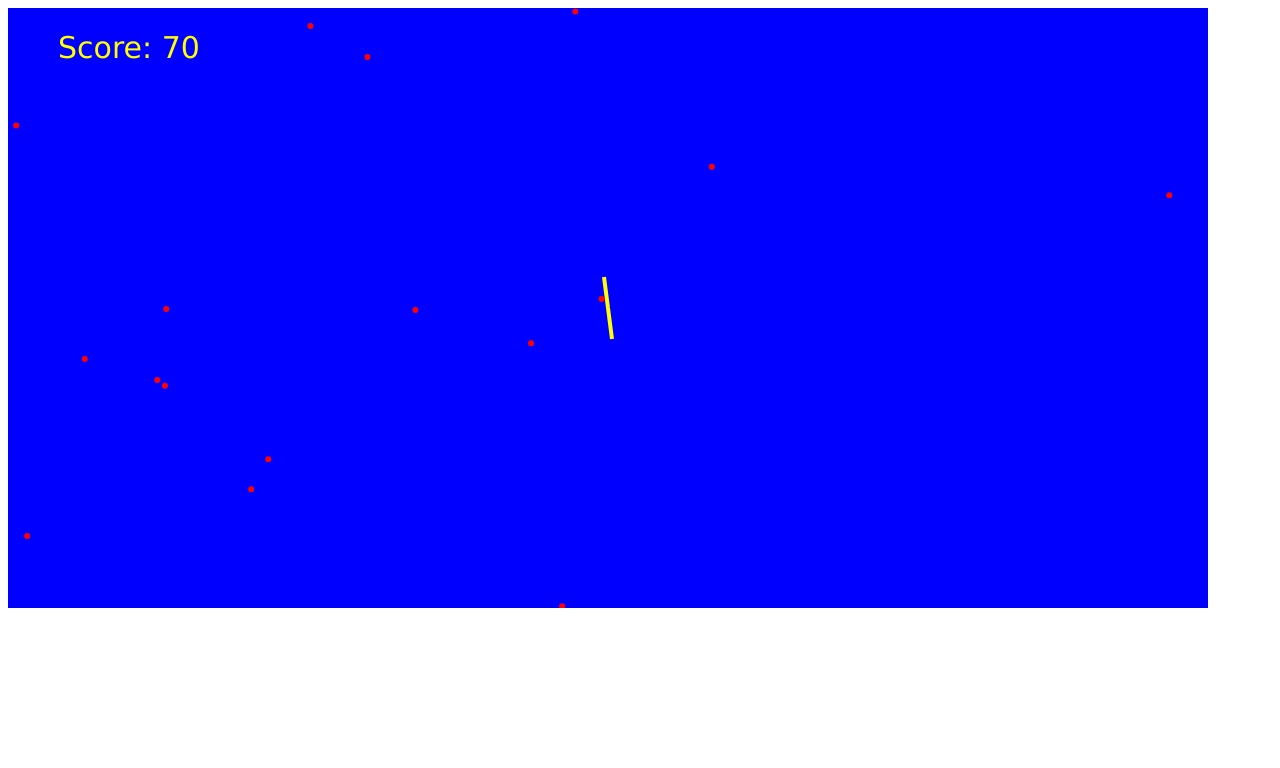
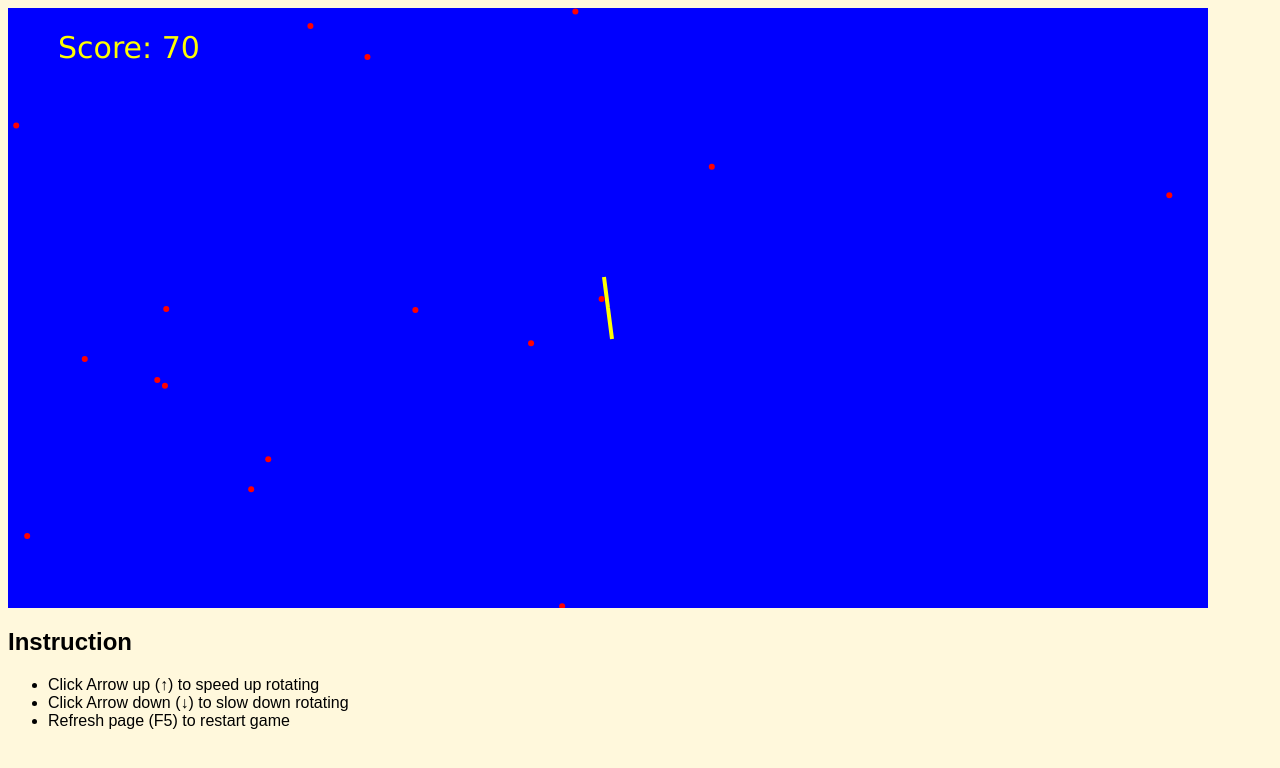
Before and after one commit to Prusdrum/spinner-game, a website with bundled scripts: page index.html in a window 1280 px wide. Built offline with nearby package versions, Linux system fonts and the light colour scheme.

Commit message:
fixed index.html

```diff
--- a/index.html
+++ b/index.html
@@ -3,9 +3,29 @@
   <head>
     <meta charset="utf-8">
     <title>Spinner Game</title>
+    <style media="screen">
+      body {
+          background-color: cornsilk;
+      }
+      canvas {
+        vertical-align: top;
+      }
+      .instructions {
+        display: inline-block;
+        font-family: sans-serif;
+      }
+    </style>
   </head>
   <body>
     <canvas id="spinerCanvas" width="1200" height="600"></canvas>
+    <section class="instructions">
+      <h1>Instruction</h1>
+      <ul>
+        <li>Click Arrow up (&uarr;) to speed up rotating</li>
+        <li>Click Arrow down (&darr;) to slow down rotating</li>
+        <li>Refresh page (F5) to restart game</li>
+      </ul>
+    </section>
     <script src="./dist/index.js"></script>
   </body>
 </html>
```
